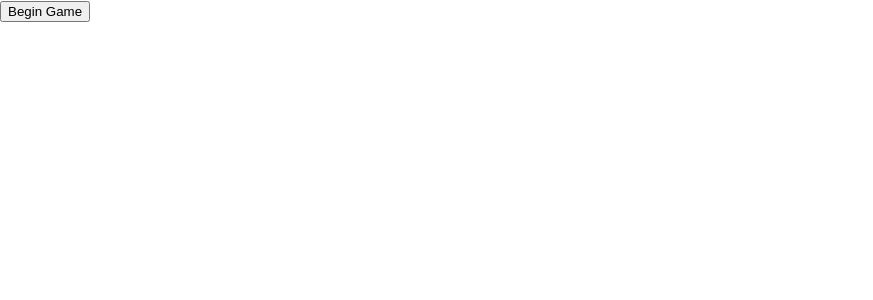
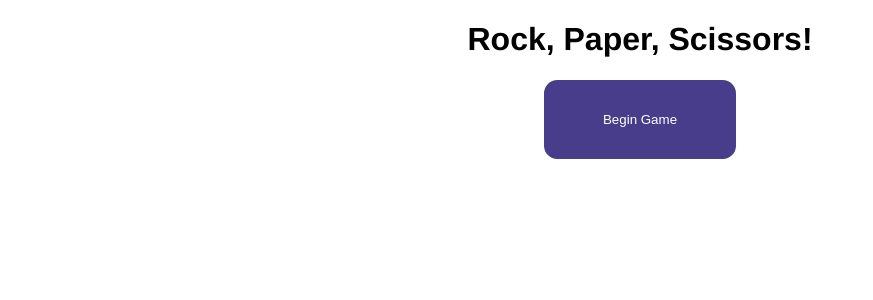
Before and after one commit to PierceLanternStudios/rps-plus, a React (Create React App) app: page / in a window 1280 px wide. Shown: the top 300 px of the page, without its empty margins (0-873 px from the left). Built offline with nearby package versions, Linux system fonts and the light colour scheme.

Commit message:
starting style pass

```diff
--- a/src/App.tsx
+++ b/src/App.tsx
@@ -1,8 +1,9 @@
 import React from "react";
 import { type Move, MOVES } from "./Move";
-import gamePhaseCSS from "./gamePhase.module.css";
+import gameCSS from "./game.module.css";
 import ResultPhaseCSS from "./resultsPhase.module.css";
-import cardCSS from "./card.module.css";
+import buttonCSS from "./button.main.module.css";
+import splashCSS from "./splash.module.css";
 
 type GamePhase = "pre-Game" | "Game" | "Results";
 type gamePlayer = "You" | "Computer";
@@ -121,12 +122,23 @@ function App() {
   // ###################################################################
 
   function renderPreGame() {
-    return <button onClick={newRound}>Begin Game</button>;
+    return (
+      <div className={splashCSS.container}>
+        <span>
+          <h1>Rock, Paper, Scissors!</h1>
+        </span>
+        <button onClick={newRound} className={buttonCSS.button}>
+          Begin Game
+        </button>
+      </div>
+    );
   }
 
   function renderGamePhase() {
     return (
-      <div className={gamePhaseCSS.container}>Play a Card! {renderHand()}</div>
+      <div className={gameCSS.container}>
+        <h2>Play a Card!</h2> {renderHand()}
+      </div>
     );
   }
 
@@ -146,7 +158,9 @@ function App() {
           </b>
         </span>
         <span>
-          <button onClick={newRound}>New Round!</button>
+          <button onClick={newRound} className={buttonCSS.button}>
+            New Round!
+          </button>
         </span>
       </div>
     );
@@ -158,7 +172,7 @@ function App() {
 
   function renderHand() {
     return (
-      <div className={cardCSS.hand_container}>
+      <div className={gameCSS.hand_container}>
         <ul>{MOVES.map((move) => renderCard(move))}</ul>
       </div>
     );
@@ -166,7 +180,10 @@ function App() {
 
   function renderCard(cardName: Move) {
     return (
-      <button className={cardCSS.button} onClick={() => onCardPlayed(cardName)}>
+      <button
+        className={buttonCSS.button}
+        onClick={() => onCardPlayed(cardName)}
+      >
         {cardName}
       </button>
     );
--- /dev/null
+++ b/src/button.main.module.css
@@ -0,0 +1,21 @@
+.button {
+  color: white;
+  background-color: darkslateblue;
+  border-radius: 10pt;
+  border: 0pt;
+  padding: 24pt 44pt;
+  margin: 0pt 5pt;
+  transition-duration: 0.3s;
+}
+
+.button:hover {
+  background-color: rgb(49, 41, 95);
+  scale: 1.2;
+  transition-duration: 0.3s;
+}
+
+.button:focus {
+  background-color: rgb(49, 41, 95);
+  scale: 1.2;
+  transition-duration: 0.3s;
+}
--- a/src/card.module.css
+++ /dev/null
@@ -1,25 +0,0 @@
-.button {
-  color: white;
-  background-color: red;
-  border-radius: 10pt;
-  font-size: large;
-  padding: 64pt 32pt;
-}
-
-.button:hover {
-  background-color: darkred;
-  transition-duration: 0.3s;
-  transition-delay: -0.1s;
-}
-
-.button:focus {
-  background-color: darkred;
-  transition-duration: 0.3s;
-  transition-delay: -0.1s;
-}
-
-.hand_container {
-  display: flex;
-  flex-direction: row;
-  padding: 10pt;
-}
--- /dev/null
+++ b/src/game.module.css
@@ -0,0 +1,12 @@
+.container {
+  display: flex;
+  flex-direction: column;
+  align-items: center;
+}
+
+.hand_container {
+  display: flex;
+  flex-direction: row;
+  padding: 10pt;
+  row-gap: 10pt;
+}
--- a/src/gamePhase.module.css
+++ /dev/null
@@ -1,5 +0,0 @@
-.container {
-  display: flex;
-  flex-direction: column;
-  align-items: center;
-}
--- a/src/resultsPhase.module.css
+++ b/src/resultsPhase.module.css
@@ -3,4 +3,5 @@
   flex-direction: column;
   background-color: gray;
   align-items: center;
+  height: 100vh;
 }
--- /dev/null
+++ b/src/splash.module.css
@@ -0,0 +1,8 @@
+.container {
+  display: center;
+  justify-content: center;
+  align-items: center;
+  text-align: center;
+  height: 100vh;
+  font-family: "Franklin Gothic Medium", "Arial Narrow", Arial, sans-serif;
+}
```
